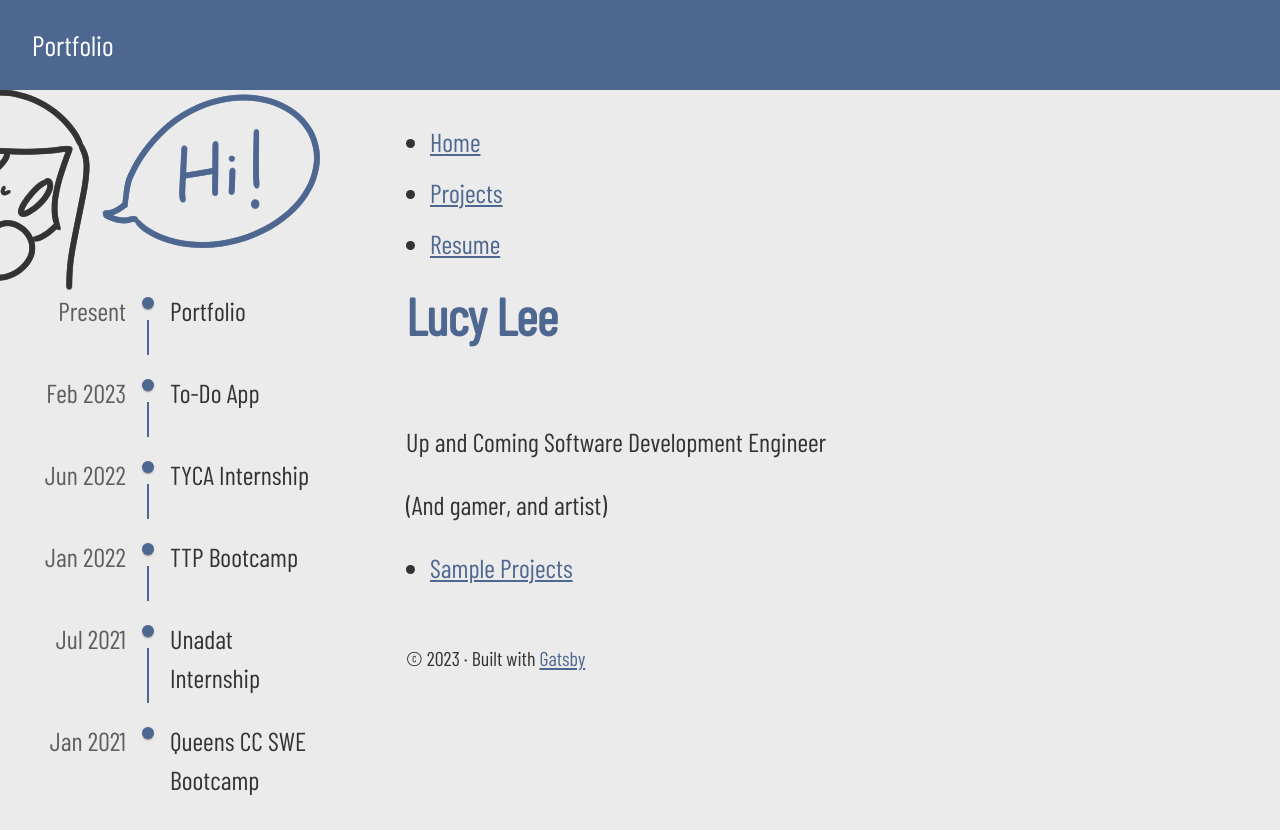
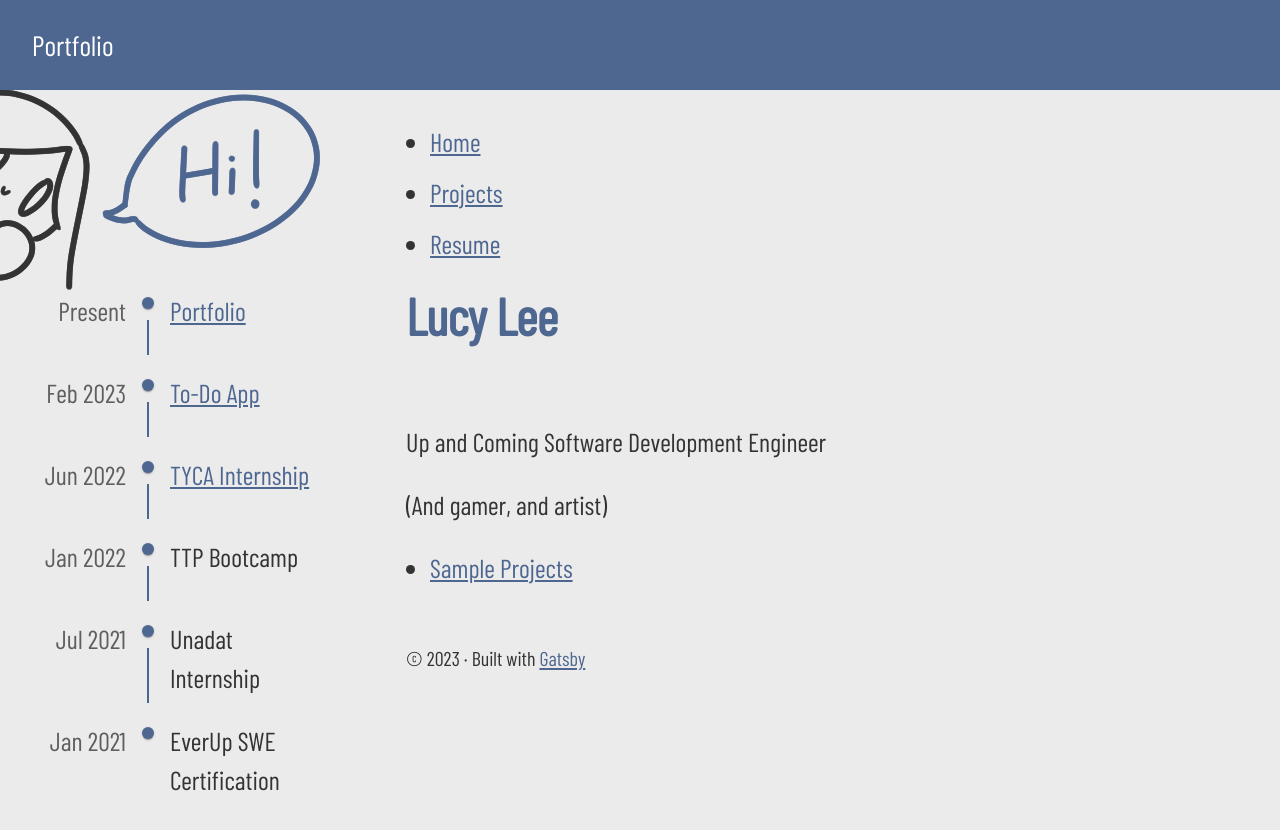
Before and after one commit to lucylee-412/portfolio, a Gatsby site: page / in a window 1280 px wide. Built offline with nearby package versions, Linux system fonts and the light colour scheme; Gatsby itself is replaced by a stand-in of ours.

Commit message:
Convert some timeline content into links

```diff
--- a/src/components/timeline.js
+++ b/src/components/timeline.js
@@ -18,7 +18,11 @@ import TimelineDot from '@mui/lab/TimelineDot';
 import TimelineOppositeContent, {
   timelineOppositeContentClasses,
 } from '@mui/lab/TimelineOppositeContent';
-import { createTheme, Theme, ThemeProvider, styled } from '@mui/material/styles';
+import { createTheme, ThemeProvider } from '@mui/material/styles';
+
+import {
+  timelineText
+} from './layout.module.css'
 
 // const YellowTimelineDot = styled(TimelineDot)({
 //   color: 'rgb(255,240,185)'
@@ -83,7 +87,7 @@ const ProjectTimeline = ({ pageTitle, children }) => {
             <TimelineConnector sx={{backgroundColor: 'rgb(78,103,145)'}}/>
           </TimelineSeparator>
           <TimelineContent>
-            Portfolio
+            <Link to="/" className={timelineText}>Portfolio</Link>
           </TimelineContent>
         </TimelineItem>
 
@@ -96,7 +100,7 @@ const ProjectTimeline = ({ pageTitle, children }) => {
             <TimelineConnector sx={{backgroundColor: 'rgb(78,103,145)'}}/>
           </TimelineSeparator>
           <TimelineContent>
-            To-Do App
+          <Link to="/" className={timelineText}>To-Do App</Link>
           </TimelineContent>
         </TimelineItem>
 
@@ -108,7 +112,9 @@ const ProjectTimeline = ({ pageTitle, children }) => {
             <TimelineDot sx={{backgroundColor: 'rgb(78,103,145)'}}/>
             <TimelineConnector sx={{backgroundColor: 'rgb(78,103,145)'}}/>
           </TimelineSeparator>
-          <TimelineContent>TYCA Internship</TimelineContent>
+          <TimelineContent>
+            <Link to="/" className={timelineText}>TYCA Internship</Link>
+          </TimelineContent>
         </TimelineItem>
 
         <TimelineItem>
@@ -145,7 +151,7 @@ const ProjectTimeline = ({ pageTitle, children }) => {
             <TimelineDot sx={{backgroundColor: 'rgb(78,103,145)'}}/>
           </TimelineSeparator>
           <TimelineContent>
-            Queens CC SWE Bootcamp
+            EverUp SWE Certification
           </TimelineContent>
         </TimelineItem>
       </Timeline>
```
